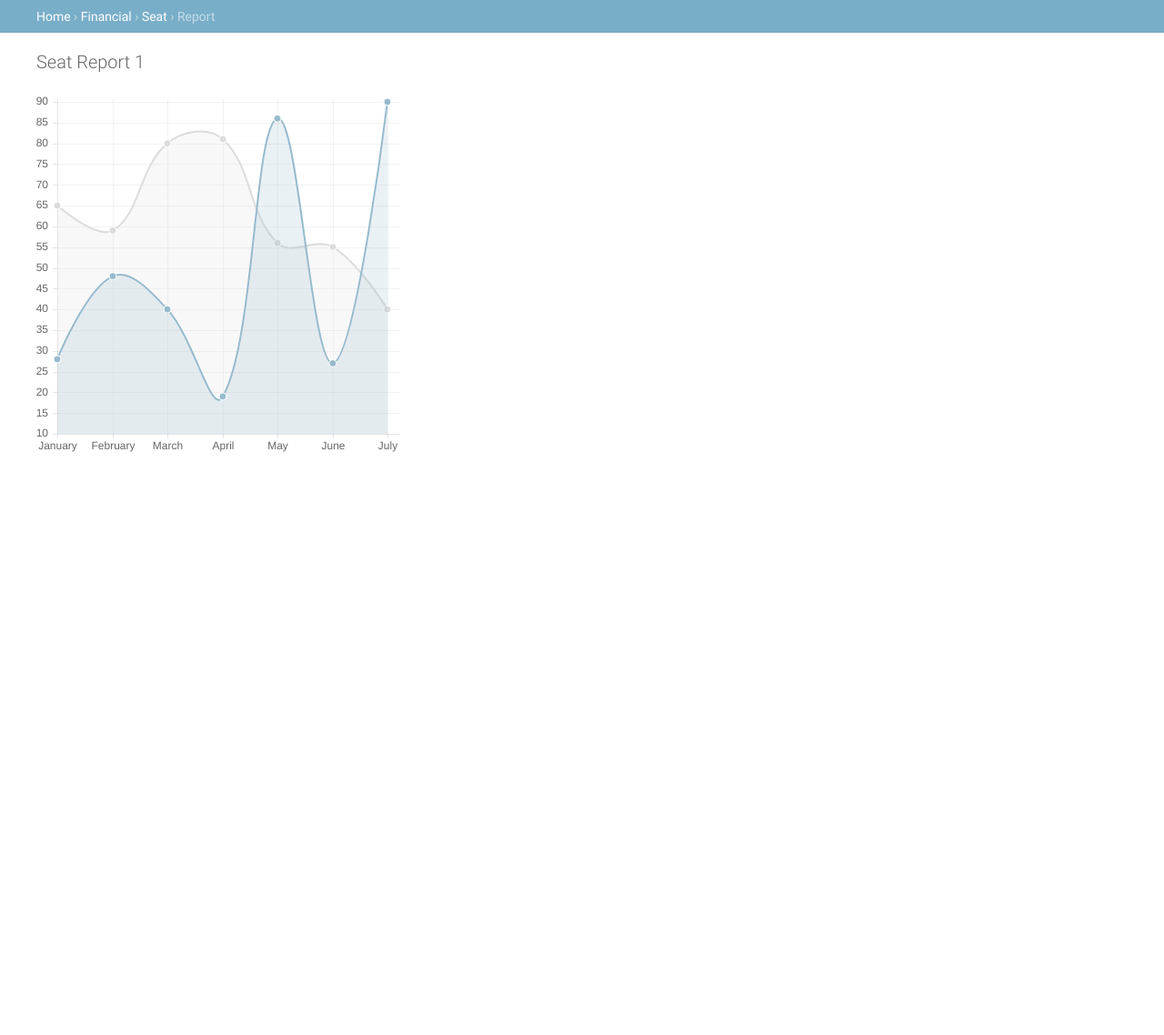
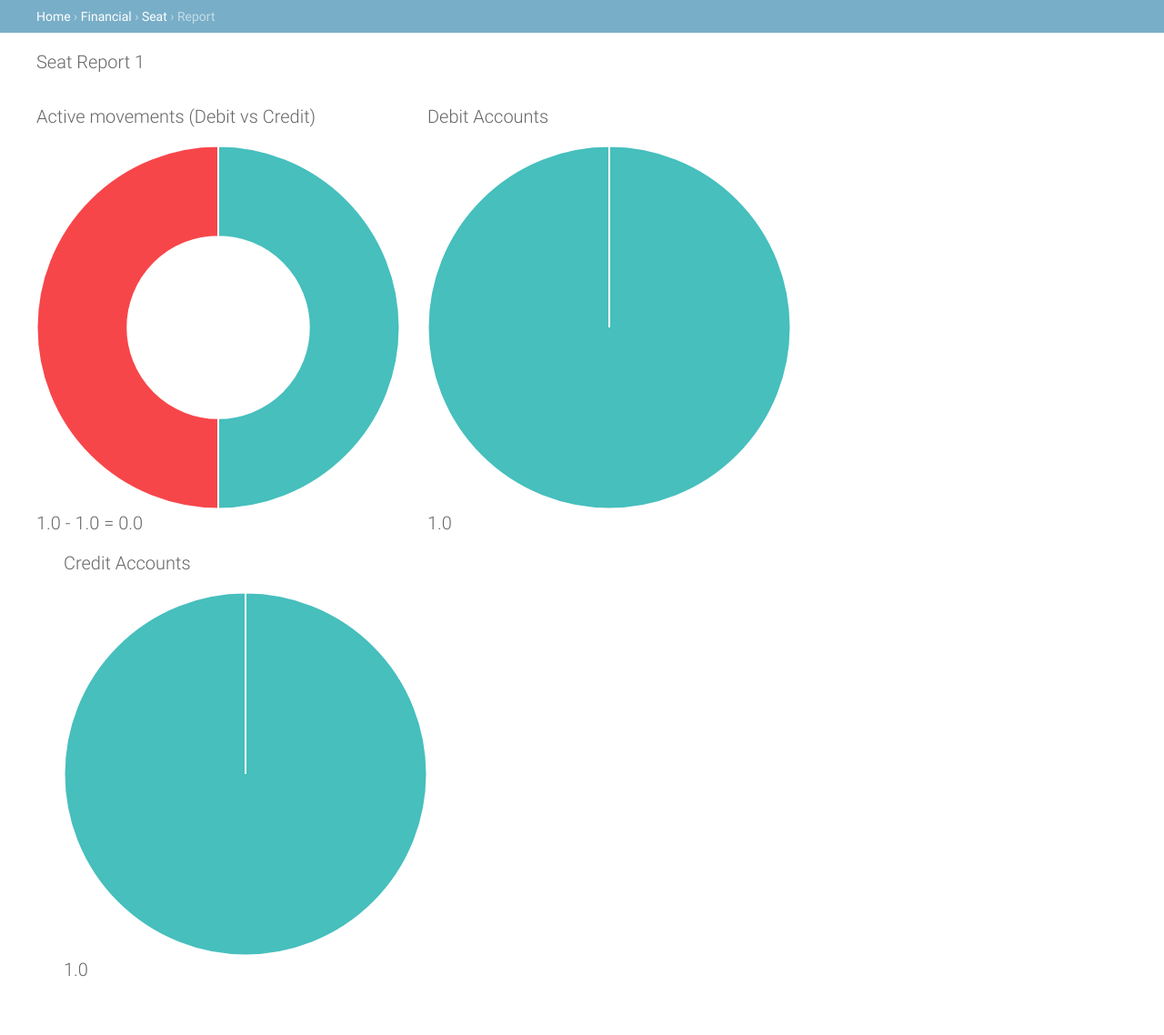
Before and after one commit to rogerex/accountex, a Django app: page /admin/financial/seat/1/report/ in a window 1280 px wide. Shown: the part 48-1186 px from the top of the page at 91% size. Before the commit the page ends 545 px from the top, so only its background shows below. Run offline with Django 3.2, Linux system fonts and the light colour scheme; tables that the repository leaves empty hold one stand-in row (values such as "Sample post").

Commit message:
Seat report.

```diff
--- a/financial/models.py
+++ b/financial/models.py
@@ -215,7 +215,7 @@
     )
     mount = models.FloatField(
         db_column = 'seat_detail_mount',
-        verbose_name = 'Debit'
+        verbose_name = 'Mount'
     )
     description = models.TextField(
     	db_column = 'seat_detail_description',
--- a/financial/templates/reports/seat.html
+++ b/financial/templates/reports/seat.html
@@ -9,46 +9,95 @@
 {% block breadcrumbs %}
 <div class="breadcrumbs">
 <a href="{% url 'admin:index' %}">Home</a>
-&rsaquo; <a href="#">Financial</a>
-&rsaquo; <a href="#">Seat</a>
+&rsaquo; <a href="../../../">Financial</a>
+&rsaquo; <a href="../../">Seat</a>
 &rsaquo; Report
 </div>
 {% endblock %}
 {% block content %}
-<h1>Seat Report {{ seat_id }}</h1>
 
-<canvas id="myChart" width="400" height="400"></canvas>
+<h1>Seat Report {{ seat }}</h1>
+<br />
+<div>
+  <div style="float:left">
+    <div><h1>Active movements (Debit vs Credit)</h1></div>
+    <div>
+      <canvas id="myChart" width="400" height="400"></canvas>
+    </div>
+    <div><h1>{{ debit }} - {{ credit }} = {{ debitMinusCredit }}</h1></div>
+  </div>
+
+  <div style="float:left; padding-left: 30px;">
+    <div><h1>Debit Accounts</h1></div>
+    <div>
+      <canvas id="myChart1" width="400" height="400"></canvas>
+    </div>
+    <div><h1>{{ debitTotal }}</h1></div>
+  </div>
+
+  <div style="float:left; padding-left: 30px;">
+    <div><h1>Credit Accounts</h1></div>
+    <div>
+      <canvas id="myChart2" width="400" height="400"></canvas>
+    </div>
+    <div><h1>{{ creditTotal }}</h1></div>
+  </div>
+</div>
 
 <script type="text/javascript">
 
-var data = {
-    labels: ["January", "February", "March", "April", "May", "June", "July"],
-    datasets: [
-        {
-            label: "My First dataset",
-            fillColor: "rgba(220,220,220,0.2)",
-            strokeColor: "rgba(220,220,220,1)",
-            pointColor: "rgba(220,220,220,1)",
-            pointStrokeColor: "#fff",
-            pointHighlightFill: "#fff",
-            pointHighlightStroke: "rgba(220,220,220,1)",
-            data: [65, 59, 80, 81, 56, 55, 40]
-        },
-        {
-            label: "My Second dataset",
-            fillColor: "rgba(151,187,205,0.2)",
-            strokeColor: "rgba(151,187,205,1)",
-            pointColor: "rgba(151,187,205,1)",
-            pointStrokeColor: "#fff",
-            pointHighlightFill: "#fff",
-            pointHighlightStroke: "rgba(151,187,205,1)",
-            data: [28, 48, 40, 19, 86, 27, 90]
-        }
-    ]
-};
+var data = [
+    {
+        value: {{ debit }},
+        color: "#46BFBD",
+        highlight: "#5AD3D1",
+        label: "Debit"
+    },
+    {
+        value: {{ credit }},
+        color: "#F7464A",
+        highlight: "#FF5A5E",
+        label: "Credit"
+    }
+];
 
-var ctx = document.getElementById("myChart").getContext("2d");
-var myLineChart = new Chart(ctx).Line(data, Chart.defaults.global);
+var colors = ["#46BFBD", "#F7464A", "#FDB45C", "#949FB1", "#4D5360", "#FF5A5E", "#5AD3D1", "#FFC870", "#A8B3C5", "#616774"]
+var i = 0;
+
+function getColor() {
+    i++;
+    return colors[(i-1)%colors.length];
+}
+
+var data1 = [
+    {% for key, value in debitAccounts.items %}
+    {
+        value: {{ value.mount }},
+        color: getColor(),
+        label: "{{ value.name }}"
+    },
+    {% endfor %}
+];
+
+i = 0;
+var data2 = [
+    {% for key, value in creditAccounts.items %}
+    {
+        value: {{ value.mount }},
+        color: getColor(),
+        label: "{{ value.name }}"
+    },
+    {% endfor %}
+];
+
+var ctx = [];
+ctx.push(document.getElementById("myChart").getContext("2d"));
+ctx.push(document.getElementById("myChart1").getContext("2d"));
+ctx.push(document.getElementById("myChart2").getContext("2d"));
+
+var principalPieChart = new Chart(ctx[0]).Doughnut(data, Chart.defaults.global);
+var debitPieChart = new Chart(ctx[1]).Pie(data1, Chart.defaults.global);
+var creditPieChart = new Chart(ctx[2]).Pie(data2, Chart.defaults.global);
 
 </script>
 {% endblock %}
--- a/financial/views.py
+++ b/financial/views.py
@@ -1,7 +1,43 @@
 # Create your views here.
 from django.http import HttpResponse
 from django.shortcuts import render
+from django.http import Http404
+from financial.models import SeatDetail
+import pdb
 
 def seat_report(request, id):
-    context = {'seat_id': id}
+    try:
+        seatDetails = SeatDetail.objects.filter(seat__id=id)
+    except SeatDetail.DoesNotExist:
+        raise Http404
+
+    debit = 0
+    credit = 0
+    debitTotal = 0
+    creditTotal = 0
+    debitAccounts = {}
+    creditAccounts = {}
+
+    for detail in seatDetails:
+       if detail.debitAccount.account_type.id in [1,2,3]:
+           debit += detail.mount
+       if detail.creditAccount.account_type.id in [1,2,3]:
+           credit += detail.mount
+
+       if str(detail.debitAccount.id) in debitAccounts:
+           debitAccounts[str(detail.debitAccount.id)]['mount'] += detail.mount
+       else:
+           debitAccounts[str(detail.debitAccount.id)] = { 'name': detail.debitAccount.name, 'mount': detail.mount }
+
+       if str(detail.creditAccount.id) in creditAccounts:
+           creditAccounts[str(detail.creditAccount.id)]['mount'] += detail.mount
+       else:
+           creditAccounts[str(detail.creditAccount.id)] = { 'name': detail.creditAccount.name, 'mount': detail.mount }
+
+       debitTotal += detail.mount
+       creditTotal += detail.mount
+
+    context = {'debit': debit, 'credit': credit, 'seat': id, 'debitAccounts': debitAccounts, 'creditAccounts': creditAccounts, 'creditTotal': creditTotal, 'debitTotal': debitTotal, 'debitMinusCredit': debit - credit}
+
+    # pdb.set_trace()
     return render(request, 'reports/seat.html', context)
```
